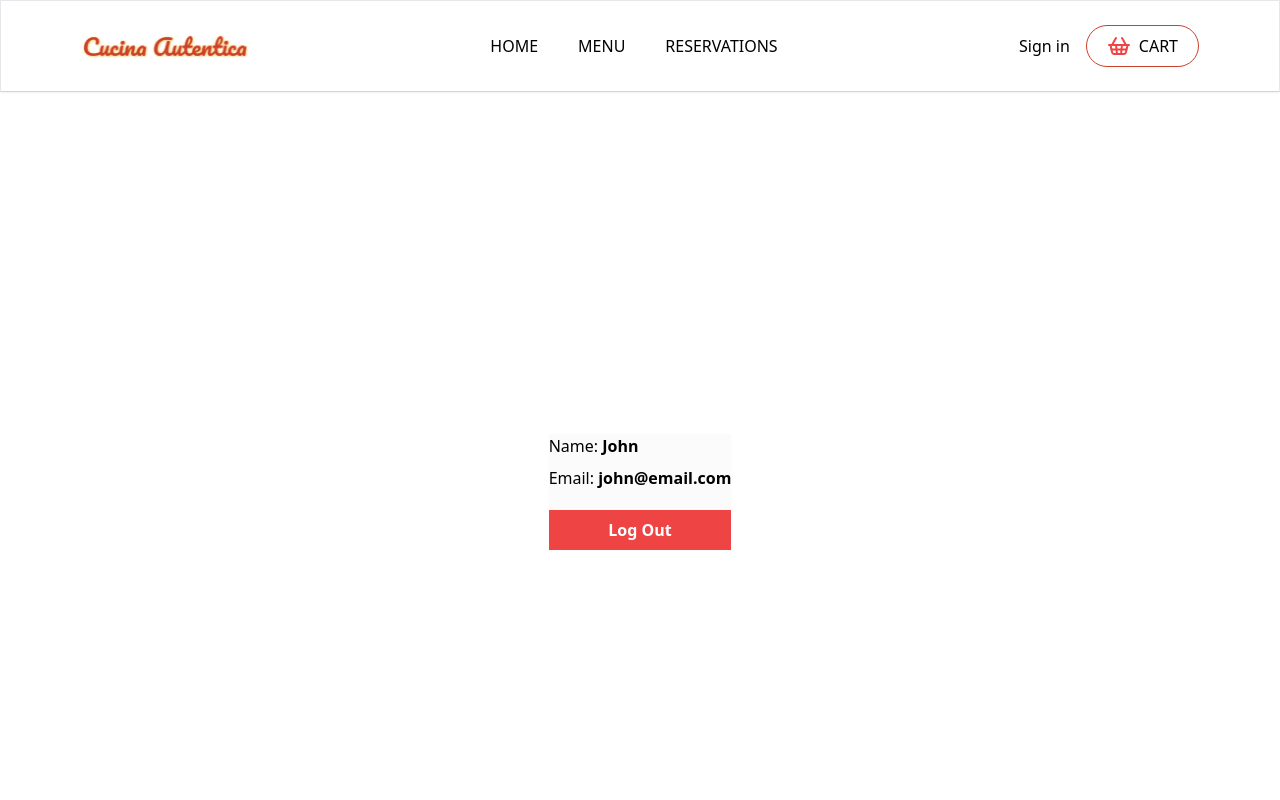
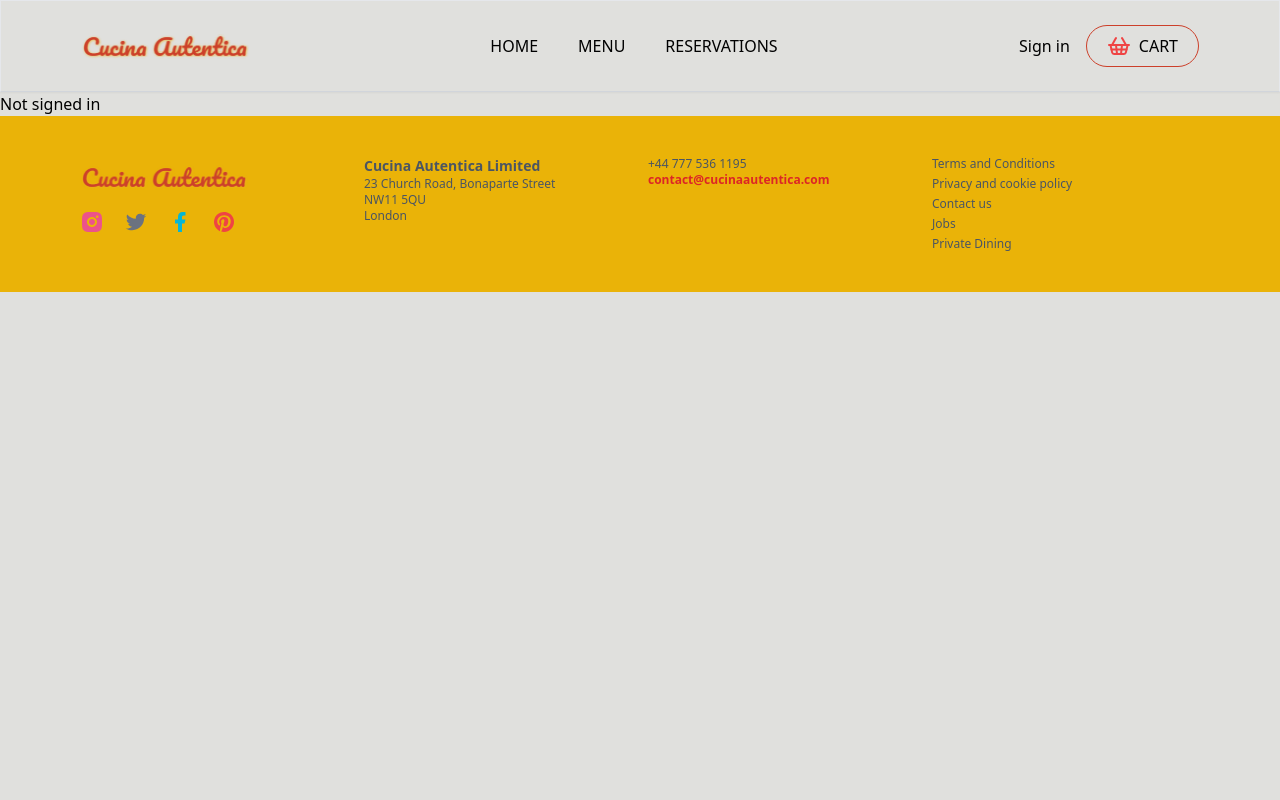
Before and after one commit to georgeboholteanu/food-ordering, a Next.js app: page /dashboard in a window 1280 px wide. Shown: the top 800 px of the page. Built offline with nearby package versions, Linux system fonts and the light colour scheme; no server answers.

Commit message:
cleanup global css

```diff
--- a/src/app/globals.css
+++ b/src/app/globals.css
@@ -13,20 +13,17 @@
 	--divider: #ecb220;
 }
 
-/* @import url("https://fonts.googleapis.com/css2?family=Alata&family=Gilda+Display&family=Roboto:ital,wght@0,100;0,300;0,400;0,500;0,700;0,900;1,100;1,300;1,400;1,500;1,700;1,900&display=swap"); */
-
-/* @font-face {
+@font-face {
 	font-family: "AlataRegular";
 	src: url("/fonts/Alata-Regular.ttf") format("truetype");
 	font-weight: normal;
 	font-style: normal;
 
-} */
+}
 
-/* body {
+body {
 	background-color: var(--background);
-	font-family: "AlataRegular";
-}  */
+}
 
 .header {
 	background-color: var(--background);
@@ -84,95 +81,9 @@
 	border-color: var(--divider);
 }
 
-/* .text-primary {
+.text-primary {
 	font-family: "AlataRegular", sans-serif;
 	font-weight: 400;
 	font-style: normal;
 	font-size: small;
-} */
-
-/* FONTS CONFIG
-.gilda-display-regular {
-	font-family: "Gilda Display", serif;
-	font-weight: 400;
-	font-style: normal;
 }
-
-.roboto-thin {
-	font-family: "Roboto", sans-serif;
-	font-weight: 100;
-	font-style: normal;
-}
-
-.roboto-thin-italic {
-	font-family: "Roboto", sans-serif;
-	font-weight: 100;
-	font-style: italic;
-}
-
-.roboto-light {
-	font-family: "Roboto", sans-serif;
-	font-weight: 300;
-	font-style: normal;
-}
-
-.roboto-light-italic {
-	font-family: "Roboto", sans-serif;
-	font-weight: 300;
-	font-style: italic;
-}
-
-.roboto-regular {
-	font-family: "Roboto", sans-serif;
-	font-weight: 400;
-	font-style: normal;
-}
-
-.roboto-regular-italic {
-	font-family: "Roboto", sans-serif;
-	font-weight: 400;
-	font-style: italic;
-}
-
-.roboto-medium {
-	font-family: "Roboto", sans-serif;
-	font-weight: 500;
-	font-style: normal;
-}
-
-.roboto-medium-italic {
-	font-family: "Roboto", sans-serif;
-	font-weight: 500;
-	font-style: italic;
-}
-
-.roboto-bold {
-	font-family: "Roboto", sans-serif;
-	font-weight: 700;
-	font-style: normal;
-}
-
-.roboto-bold-italic {
-	font-family: "Roboto", sans-serif;
-	font-weight: 700;
-	font-style: italic;
-}
-
-.roboto-black {
-	font-family: "Roboto", sans-serif;
-	font-weight: 900;
-	font-style: normal;
-}
-
-.roboto-black-italic {
-	font-family: "Roboto", sans-serif;
-	font-weight: 900;
-	font-style: italic;
-}
-
-.alata-regular {
-	font-family: "AlataRegular", sans-serif;
-	font-weight: 400;
-	font-style: normal;
-	font-size: small;
-} */
--- a/src/app/layout.tsx
+++ b/src/app/layout.tsx
@@ -10,7 +10,6 @@ import { ClerkProvider } from "@clerk/nextjs";
 import Header from "@/components/_layout/Header";
 import Footer from "@/components/_layout/Footer";
 
-// const inter = Inter({ subsets: ["latin"] });
 const alata = local({
 	src:[{
 		path: "../../public/fonts/Alata/Alata-Regular.ttf",
--- a/src/components/UserInfo.tsx
+++ b/src/components/UserInfo.tsx
@@ -1,15 +1,17 @@
+"use client";
+import { useUser } from "@clerk/nextjs";
+
 export default function UserInfo() {
-	return (
-		<div className="grid place-items-center h-screen">
-			<div className="shadow-lg-p-8 bg-zinc-300/10 flex flex-col gap-2 my-6">
-				<div>
-					Name: <span className="font-bold">John</span>
-				</div>
-				<div>
-					Email: <span className="font-bold">john@email.com</span>
-				</div>
-				<button className="bg-red-500 text-white font-bold px-6 py-2 mt-3">Log Out</button>
-			</div>
-		</div>
-	);
+	const { isSignedIn, user, isLoaded } = useUser();
+
+	if (!isLoaded) {
+		// Handle loading state
+		return null;
+	}
+
+	if (isSignedIn) {
+		return <div className="text-center font-bold text-">Hello {user.fullName}!</div>;
+	}
+
+	return <div>Not signed in</div>;
 }
--- a/src/middleware.ts
+++ b/src/middleware.ts
@@ -2,7 +2,7 @@
 import { clerkMiddleware, createRouteMatcher } from "@clerk/nextjs/server";
 
 const isProtectedRoute = createRouteMatcher([
-    "/(api|trpc)(.*)", "/orders",
+    "/(api|trpc)(.*)", "/orders", "/dashboard",
 ])
 
 export default clerkMiddleware((auth, request) => {
```
